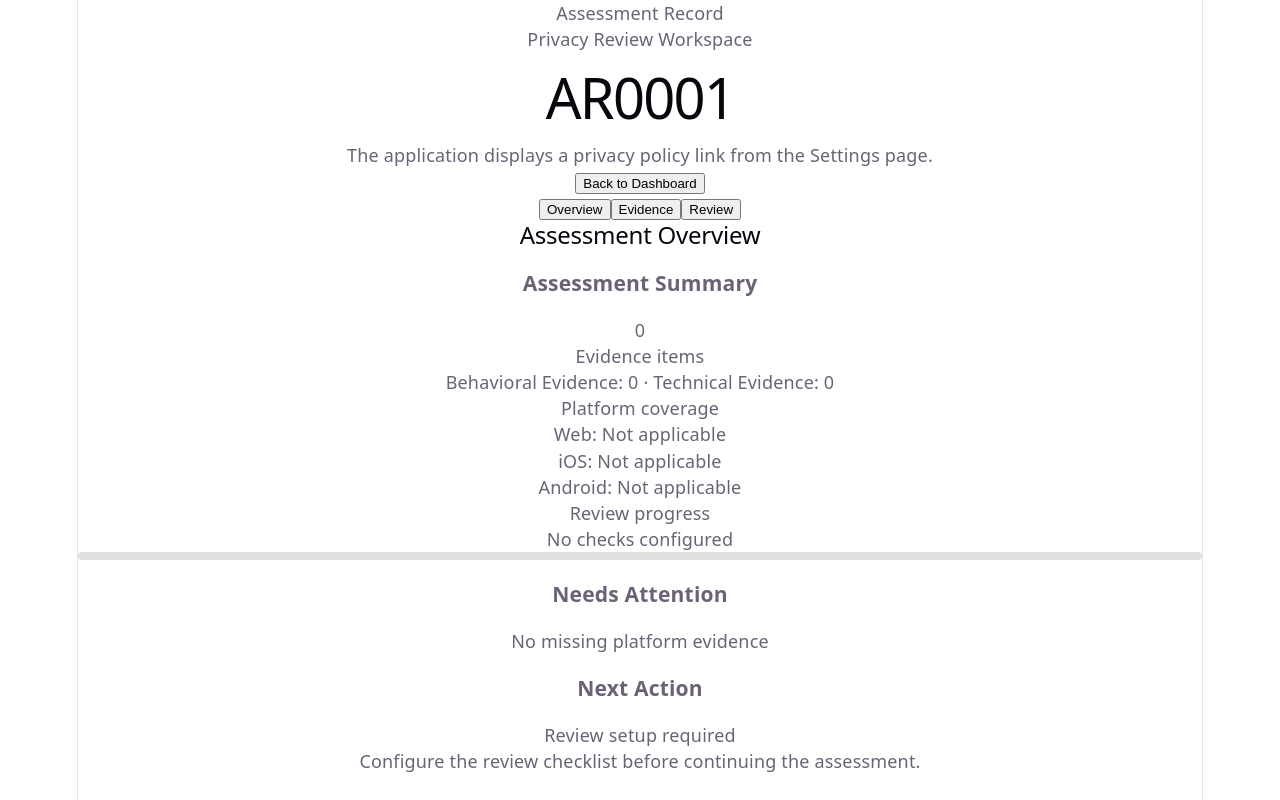
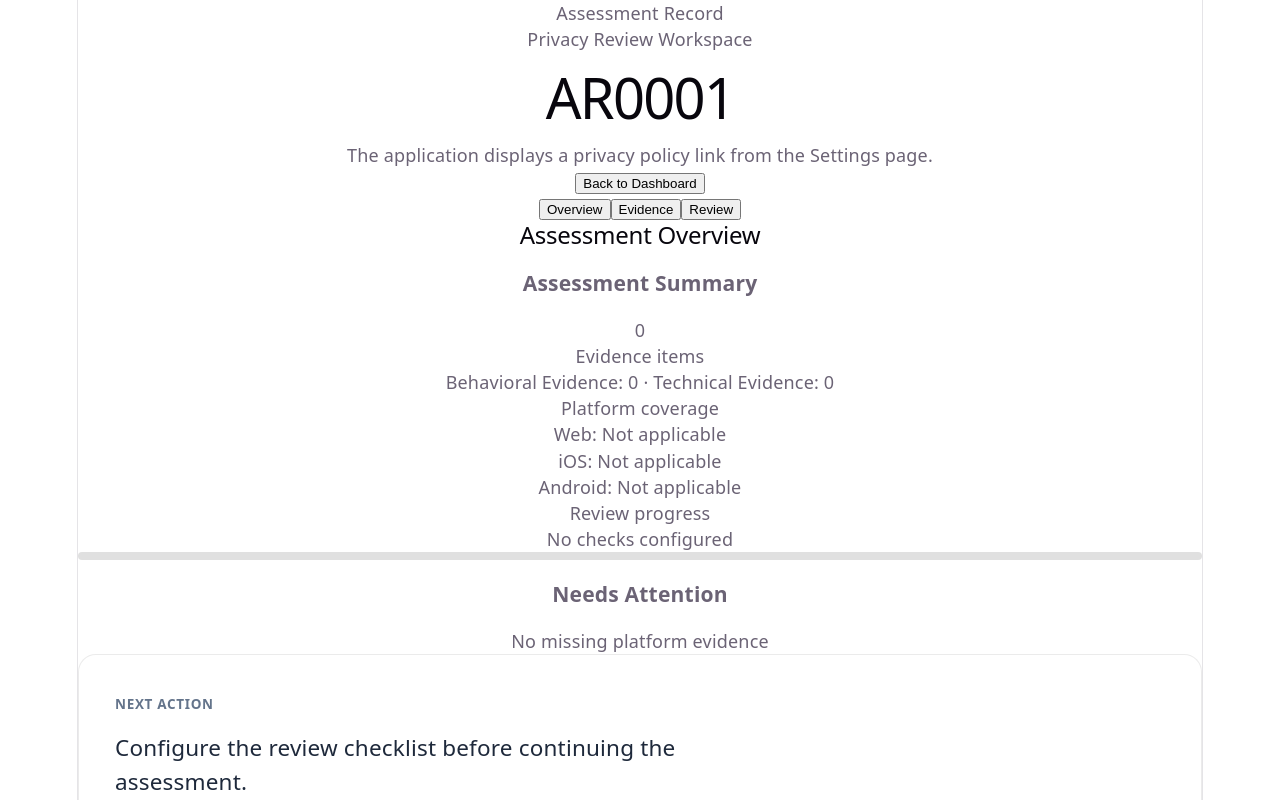
Before and after one commit to barroodc/AssessmentRecord, a React (Vite) app in the folder react/: page / in a window 1280 px wide. Both pictures are taken after a click on the element 430 px from the left and 568 px from the top of the page. Shown: the top 800 px of the page. Built offline with nearby package versions, Linux system fonts and the light colour scheme.

Commit message:
Build Next Action card and review navigation

```diff
--- a/react/src/components/AssessmentOverview.jsx
+++ b/react/src/components/AssessmentOverview.jsx
@@ -2,7 +2,7 @@ import AssessmentSummary from "./AssessmentSummary.jsx";
 import NeedsAttention from "./NeedsAttention.jsx";
 import NextAction from "./NextAction.jsx";
 
-export default function AssessmentOverview({record}) {
+export default function AssessmentOverview({record, setActiveTab, setIsReviewerNotesOpen}) {
     const evidence = record.evidence ?? [];
     const platforms = record.requiredPlatforms ?? [];
     const totalEvidence = evidence.length;
@@ -42,7 +42,8 @@ export default function AssessmentOverview({record}) {
                                allPlatforms={allPlatforms} totalChecks={totalChecks} completedChecks={completedChecks}
                                completionPercentage={completionPercentage}/>
             <NeedsAttention missingPlatforms={missingPlatforms}/>
-            <NextAction nextAction={nextAction} nextActionDescription={nextActionDescription}/>
+            <NextAction nextAction={nextAction} nextActionDescription={nextActionDescription} setActiveTab={setActiveTab}
+            setIsReviewerNotesOpen={setIsReviewerNotesOpen}/>
         </section>
 
     )
--- a/react/src/components/AssessmentRecordPage.jsx
+++ b/react/src/components/AssessmentRecordPage.jsx
@@ -6,11 +6,12 @@ import React from "react";
 export default function AssessmentRecordPage({record, clearSelection}) {
 
     const [activeTab, setActiveTab] = React.useState("overview");
+    const [isReviewerNotesOpen, setIsReviewerNotesOpen] = React.useState(false);
     return (
         <main>
             <AssessmentHeader record={record} clearSelection={clearSelection}/>
             <AssessmentTabs activeTab={activeTab} setActiveTab={setActiveTab}/>
-            {activeTab === "overview" ? <AssessmentOverview record={record}/> :
+            {activeTab === "overview" ? <AssessmentOverview record={record} setActiveTab={setActiveTab}/> :
                  activeTab === "evidence" ? "Submitted Evidence" :
                  activeTab === "review" ? "Auditor Review" : ""}
         </main>
--- /dev/null
+++ b/react/src/components/NextAction.css
@@ -0,0 +1,56 @@
+.next-action-prompt {
+    background-color: #ffffff;
+    border-radius: 1rem;
+    padding: 2rem;
+    border: 1px solid rgba(0, 0, 0, 0.08);
+    text-align: left;
+}
+
+.heading-for-next-action {
+    font-size: 0.75rem;
+    font-weight: 600;
+    text-transform: uppercase;
+    letter-spacing: 0.05em;
+    color: #64748b;
+    margin: 0 0 0.75rem 0;
+}
+
+.main-action-text {
+    font-size: 1.25rem;
+    font-weight: 400;
+    line-height: 1.5;
+    color: #1e293b;
+    max-width: 52ch;
+    margin: 0 0 1.5rem 0;
+}
+
+.description-for-next-action {
+    font-size: 0.7rem;
+    color: #64748b;
+    margin: 0;
+}
+
+.ctn-review-btn {
+    height: 48px;
+    padding: 0 24px;
+    background-color: #287F7D;
+    color: white;
+    border: none;
+    border-radius: 12px;
+    font-size: 16px;
+    font-weight: 600;
+    cursor: pointer;
+    display: flex;
+    align-items: center;
+    gap: 16px;
+    margin-top: 24px;
+}
+
+.ctn-review-btn:hover {
+    background-color: #216a68;
+}
+
+.ctn-review-btn:focus-visible {
+    outline: 2px solid #ffffff;
+    outline-offset: 2px;
+}
--- a/react/src/components/NextAction.jsx
+++ b/react/src/components/NextAction.jsx
@@ -1,9 +1,13 @@
-export default function NextAction({nextAction, nextActionDescription}) {
+import "./NextAction.css"
+
+export default function NextAction({nextAction, nextActionDescription, setActiveTab, setIsReviewerNotesOpen}) {
     return (
-        <section>
-            <h3>Next Action</h3>
-            <p>{nextAction}</p>
-            <p>{nextActionDescription}</p>
+        <section className="next-action-prompt">
+            <h3 className="heading-for-next-action">Next Action</h3>
+            <p className="main-action-text">{nextActionDescription}</p>
+            <button type="button" className="ctn-review-btn" onClick={() => setActiveTab("review")}>Continue Review</button>
+            <button type="button" onClick={()=> setIsReviewerNotesOpen(true)}>Open Reviewer Notes</button>
+            <p className="description-for-next-action">{nextAction}</p>
         </section>
     )
 }
```
